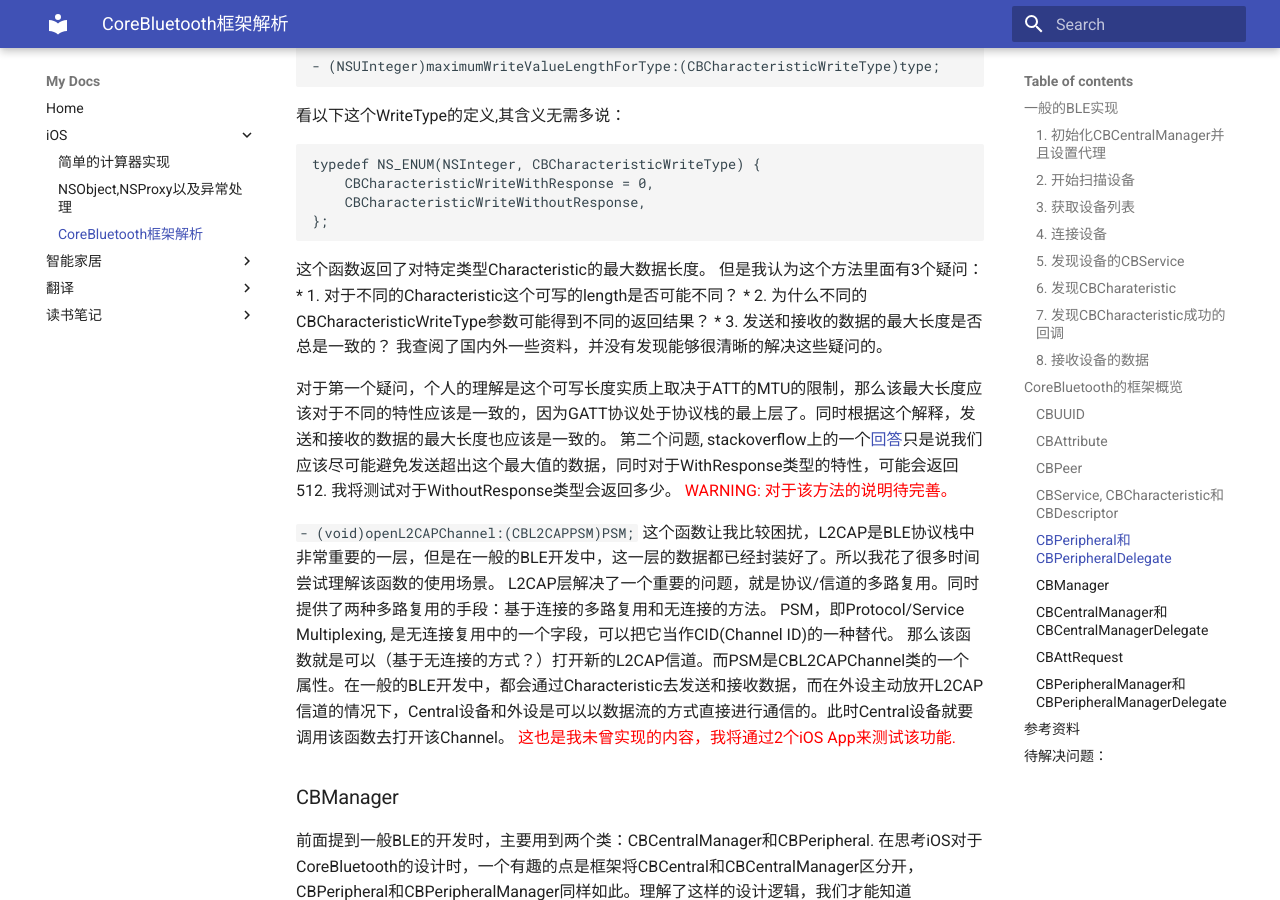
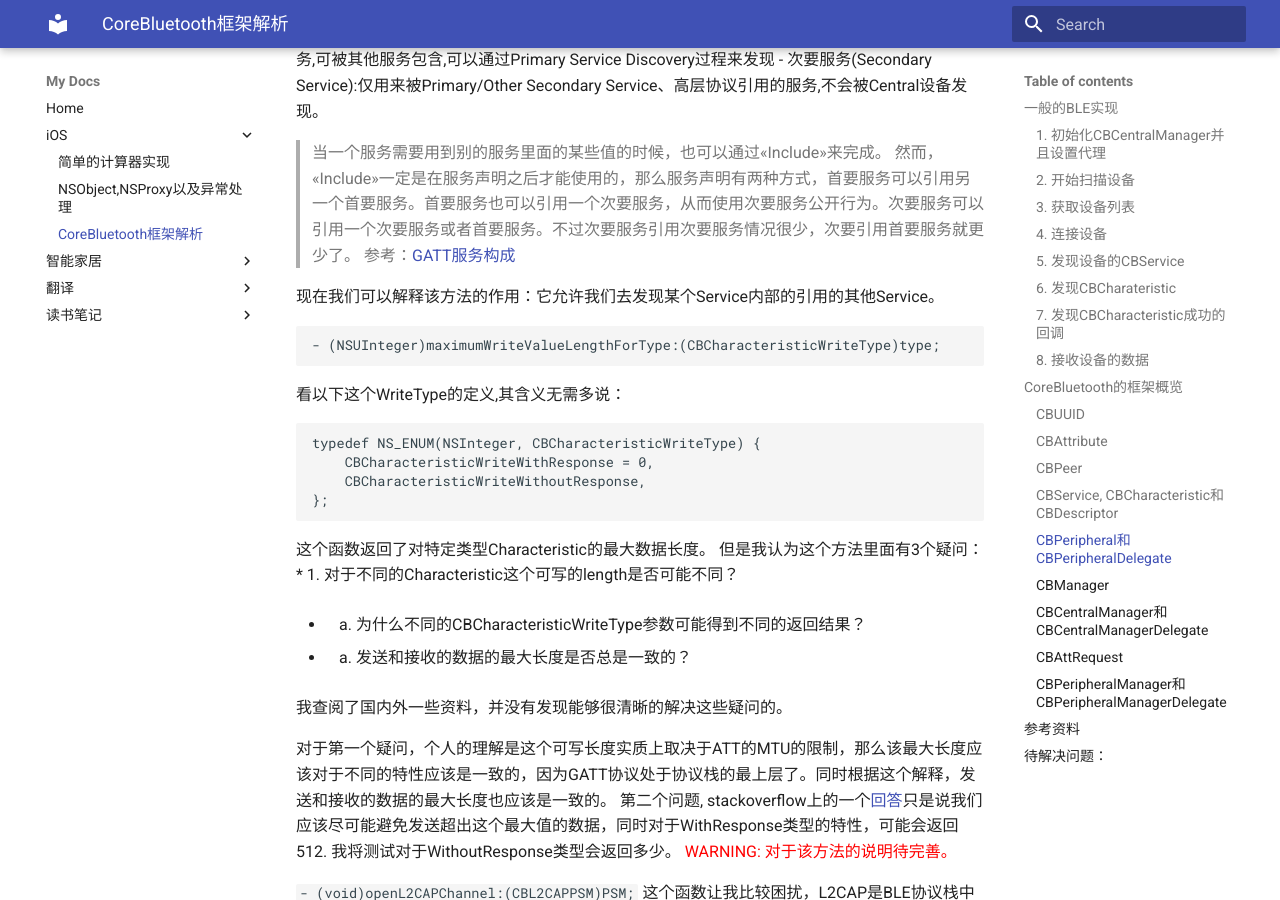
Before and after one commit to zhongxunchao/wiki, an MkDocs documentation site: the page built from docs/iOS/CoreBluetooth框架解析.md, in a window 1280 px wide and 900 px high, scrolled down 5469 px. Built offline with MkDocs 1.6.1 and Material for MkDocs 9.7.7, drawn with Linux system fonts in a browser that asks for light colours; part of the change alters nothing that is shown.

```diff
--- a/docs/iOS/CoreBluetooth框架解析.md
+++ b/docs/iOS/CoreBluetooth框架解析.md
@@ -88,7 +88,7 @@ CoreBluetooth是iOS系统提供的关于BLE（低功耗蓝牙）交互的框架
 当然这种很繁琐的代理方法必然不是大多数开发者喜欢的，使用起来非常不方便。比如要连接一个已经知道Service和Characteristic的UUID的设备，我不得不实现很多个代理方法。或者说部分Service是加密的，连接之前必须经过认证，那么后期的连接订阅就非常麻烦。所以后面我也会介绍一些BLE框架的实现思路，以及自己构思的js的BLE库的实现。
 
 ##CoreBluetooth的框架概览
-![CoreBluetooth类图](../../out/UML/CoreBluetooth/CoreBluetooth.png)
+![CoreBluetooth类图](./images/CoreBluetooth.png)
 
 上面是我绘制的CoreBluetooth的类图，基本包含了所有用到的类。当我绘制完成这张图的时候，便发现了很多知识的漏洞，定期的梳理是非常有必要的。
 ### CBUUID
@@ -184,8 +184,11 @@ typedef NS_ENUM(NSInteger, CBCharacteristicWriteType) {
 这个函数返回了对特定类型Characteristic的最大数据长度。
 但是我认为这个方法里面有3个疑问：
 * 1. 对于不同的Characteristic这个可写的length是否可能不同？
+
 * 2. 为什么不同的CBCharacteristicWriteType参数可能得到不同的返回结果？
+
 * 3. 发送和接收的数据的最大长度是否总是一致的？
+
 我查阅了国内外一些资料，并没有发现能够很清晰的解决这些疑问的。
 
 对于第一个疑问，个人的理解是这个可写长度实质上取决于ATT的MTU的限制，那么该最大长度应该对于不同的特性应该是一致的，因为GATT协议处于协议栈的最上层了。同时根据这个解释，发送和接收的数据的最大长度也应该是一致的。
```
Also changed, not shown: docs/iOS/images/CoreBluetooth.png (added), site/iOS/CoreBluetooth框架解析/index.html, site/iOS/images/CoreBluetooth.png (added), site/search/search_index.json, 1 other file.
